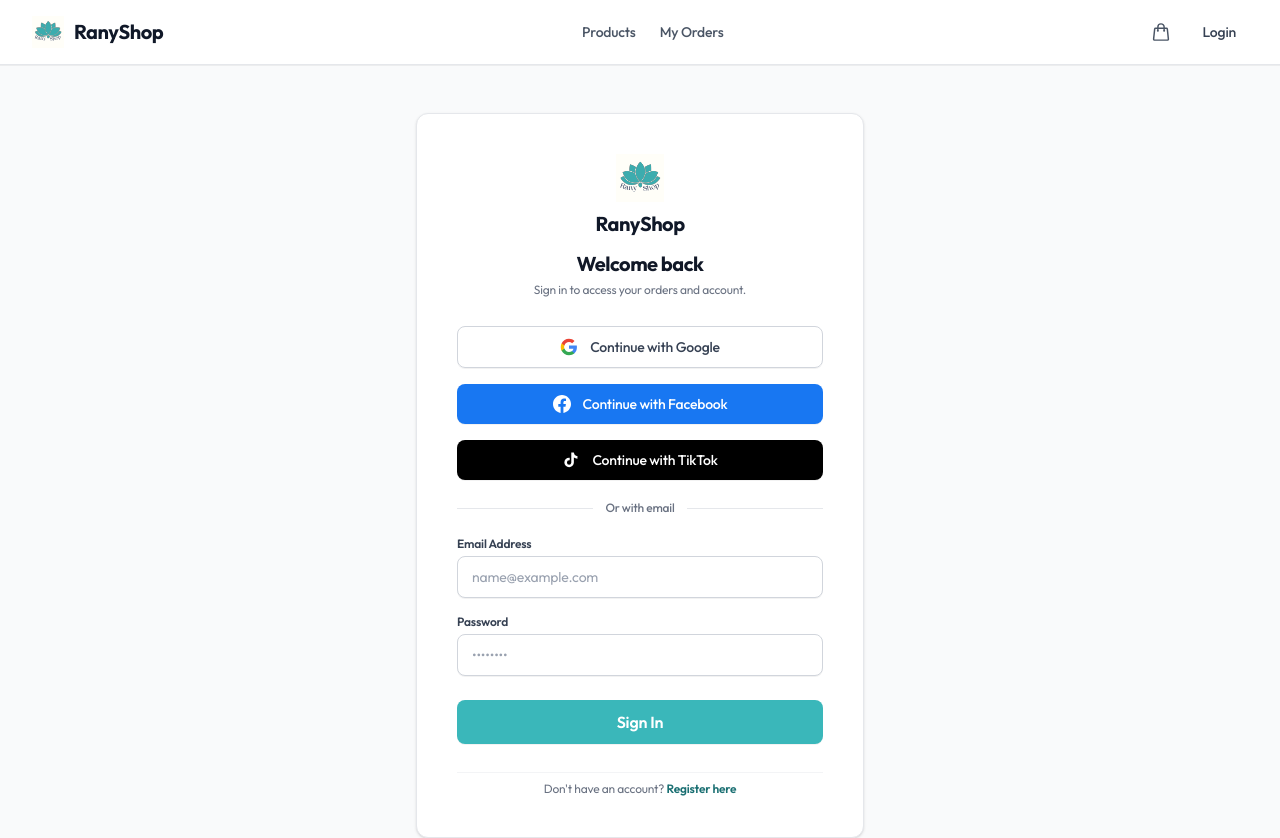
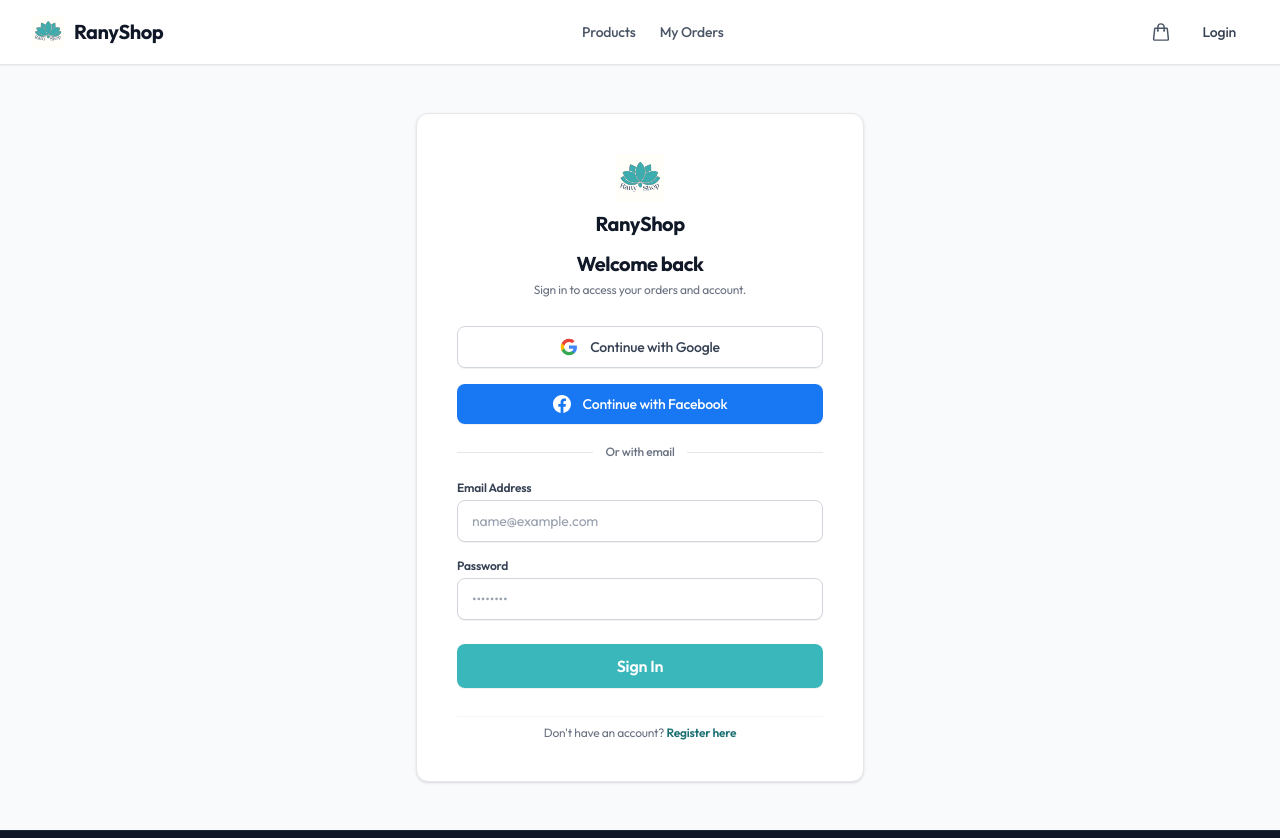
Before and after one commit to ShiftSENY/RanyShop, a Next.js app in the folder dropship-store/: page /login in a window 1280 px wide. Shown: the top 838 px of the page. Built offline with nearby package versions, Linux system fonts and the light colour scheme.

Commit message:
Remove TikTok login option from buyer login

```diff
--- a/dropship-store/app/(shop)/login/LoginForm.tsx
+++ b/dropship-store/app/(shop)/login/LoginForm.tsx
@@ -122,18 +122,6 @@
             {socialLoading === "facebook" ? <span>Signing in...</span> : <span>Continue with Facebook</span>}
           </button>
 
-          {/* TikTok */}
-          <button
-            onClick={() => handleSocialLogin("tiktok")}
-            disabled={socialLoading !== null}
-            className="w-full flex items-center justify-center gap-3 px-4 py-2.5 bg-black text-white rounded-lg text-sm font-medium hover:bg-gray-800 transition-colors disabled:opacity-50 cursor-pointer shadow-2xs"
-          >
-            <svg className="w-4.5 h-4.5 fill-white" viewBox="0 0 24 24">
-              <path d="M19.59 6.69a4.83 4.83 0 01-3.77-4.25V2h-3.45v13.67a2.89 2.89 0 01-2.88 2.5 2.89 2.89 0 01-2.89-2.89 2.89 2.89 0 012.89-2.89c.28 0 .54.04.79.1v-3.5a6.37 6.37 0 00-.79-.05A6.34 6.34 0 003.15 15.2a6.34 6.34 0 006.34 6.34 6.34 6.34 0 006.34-6.34V8.72a8.19 8.19 0 004.76 1.52v-3.45a4.85 4.85 0 01-1-.1z" />
-            </svg>
-            {socialLoading === "tiktok" ? <span>Signing in...</span> : <span>Continue with TikTok</span>}
-          </button>
-
           {/* Divider */}
           <div className="relative my-5">
             <div className="absolute inset-0 flex items-center">
```
Also changed, not shown: 1 other file (tests, documents, lock files or other folders).
